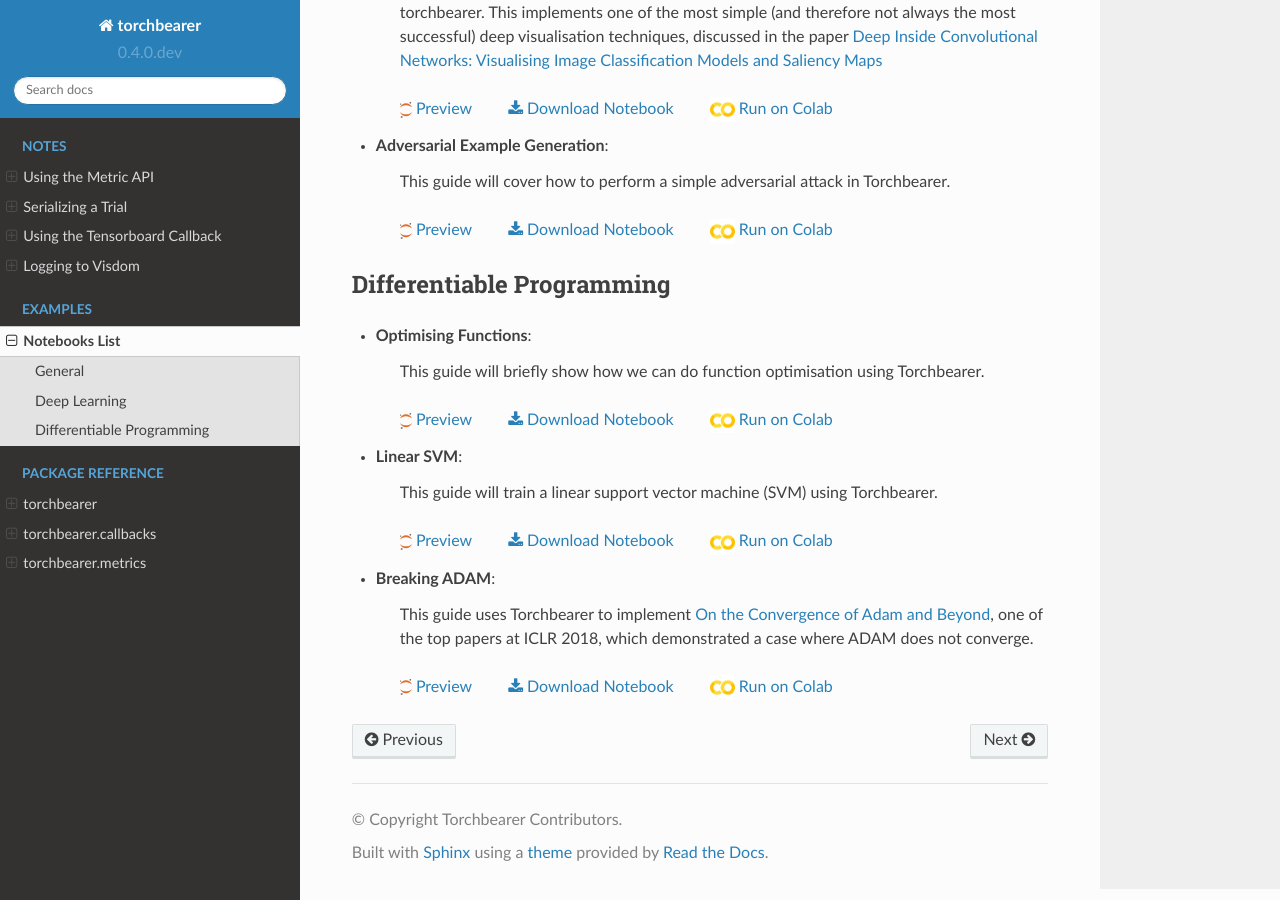
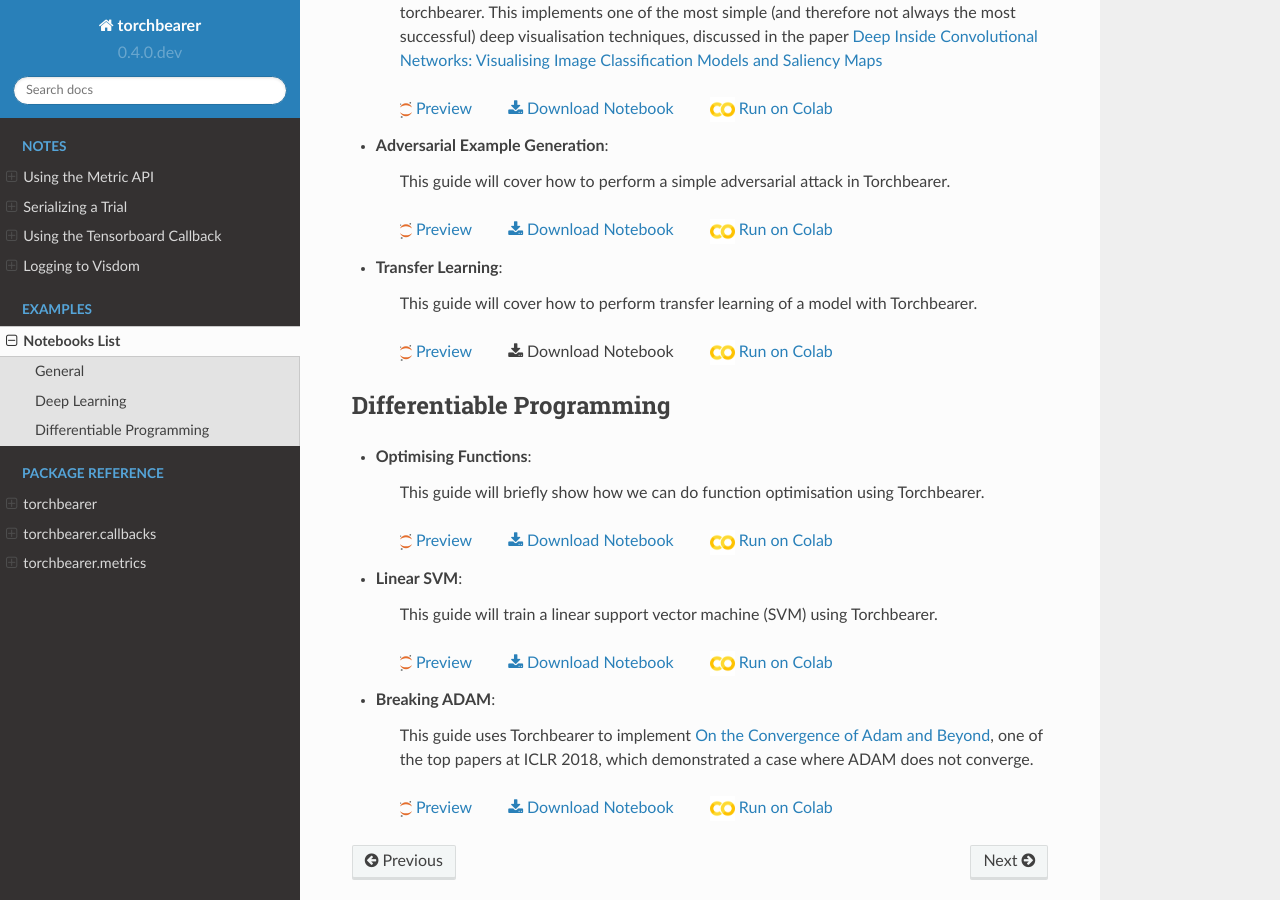
Before and after one commit to pytorchbearer/torchbearer, a Sphinx documentation site: the page built from docs/examples/notebooks.rst, in a window 1280 px wide and 900 px high, scrolled down 949 px. Built offline with Sphinx 7.4.7 and the Read the Docs theme 2.0.0, drawn with Linux system fonts in a browser that asks for light colours.

Commit message:
Add to docs

```diff
--- a/docs/examples/notebooks.rst
+++ b/docs/examples/notebooks.rst
@@ -53,6 +53,13 @@ Deep Learning
 
     |nbviewer| `Preview <https://nbviewer.jupyter.org/github/pytorchbearer/torchbearer/blob/master/docs/_static/notebooks/adversarial.ipynb>`__   :download:`Download Notebook </_static/notebooks/adversarial.ipynb>`   |colab| `Run on Colab <https://colab.research.google.com/github/pytorchbearer/torchbearer/blob/master/docs/_static/notebooks/adversarial.ipynb>`__
 
+
+- **Transfer Learning**:
+
+    This guide will cover how to perform transfer learning of a model with Torchbearer.
+
+    |nbviewer| `Preview <https://nbviewer.jupyter.org/github/pytorchbearer/torchbearer/blob/master/docs/_static/notebooks/transfer_learning.ipynb>`__   :download:`Download Notebook </_static/notebooks/transfer_learning.ipynb>`   |colab| `Run on Colab <https://colab.research.google.com/github/pytorchbearer/torchbearer/blob/master/docs/_static/notebooks/transfer_learning.ipynb>`__
+
 Differentiable Programming
 ^^^^^^^^^^^^^^^^^^^^^^^^^^^^^^^^
 - **Optimising Functions**:
```
